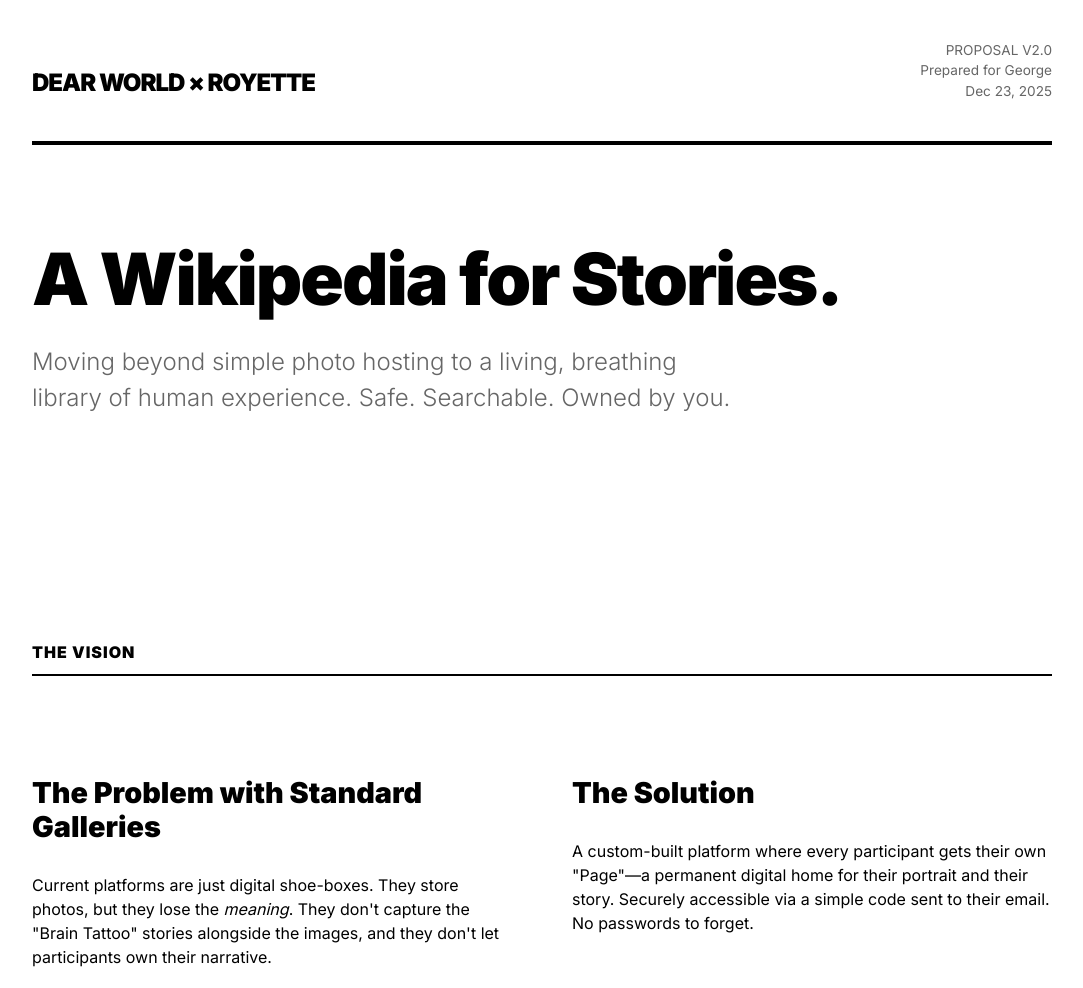
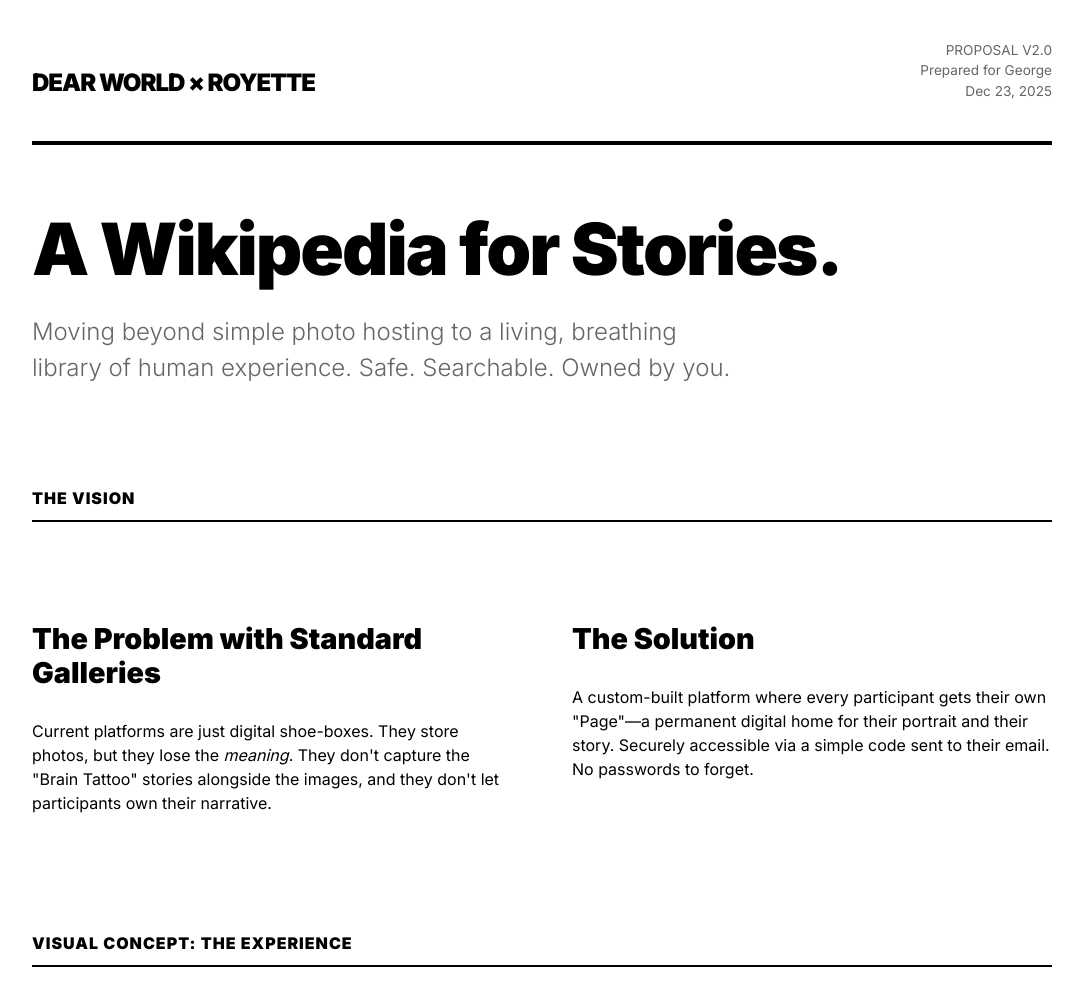
Before and after one commit to RoyetteMillares/dearworld-proposal, a plain HTML site: page index.html in a window 1280 px wide. Shown: the top 988 px of the page, without its empty margins (98-1181 px from the left). Drawn offline with nearby package versions, Linux system fonts and the light colour scheme.

Commit message:
chore:css

```diff
--- a/index.html
+++ b/index.html
@@ -80,9 +80,9 @@
             text-align: right;
         }
 
-        /* HERO TYPE */
         .hero {
-            padding: 100px 0;
+            padding-top: 70px;
+            padding-bottom: 0px;
         }
 
         h1 {
```
